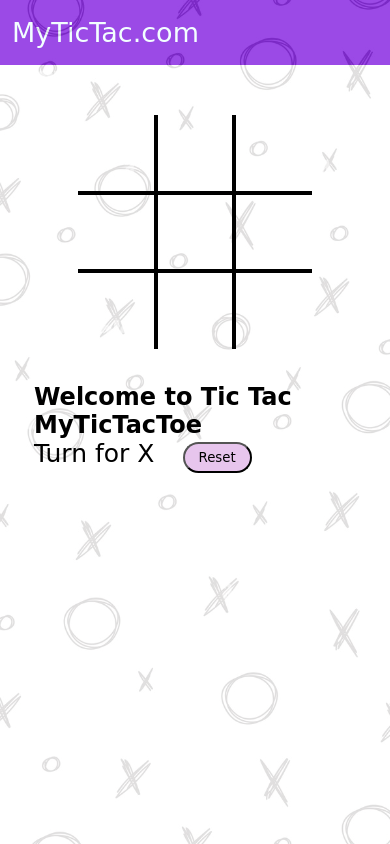
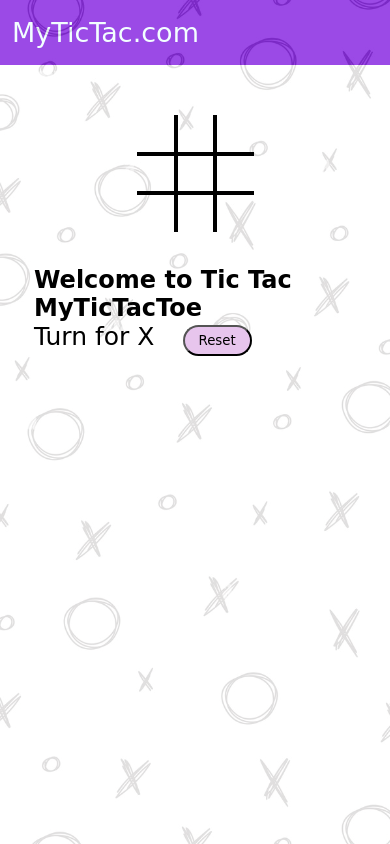
Before and after one commit to itznehakumari4/Tic-Tac-Toe, a plain HTML site: page index.html in a window 390 px wide. Drawn offline with Linux system fonts and the light colour scheme; a web font is replaced by a local one.

Commit message:
Update style.css

```diff
--- a/style.css
+++ b/style.css
@@ -133,7 +133,7 @@ body::before{
     }
     .container{
         display: grid;
-        grid-template-rows: repeat(3, 20vw);
-        grid-template-columns: repeat(3, 20vw);
+/*         grid-template-rows: repeat(3, 20vw);
+        grid-template-columns: repeat(3, 20vw); */
     }
 }
```
